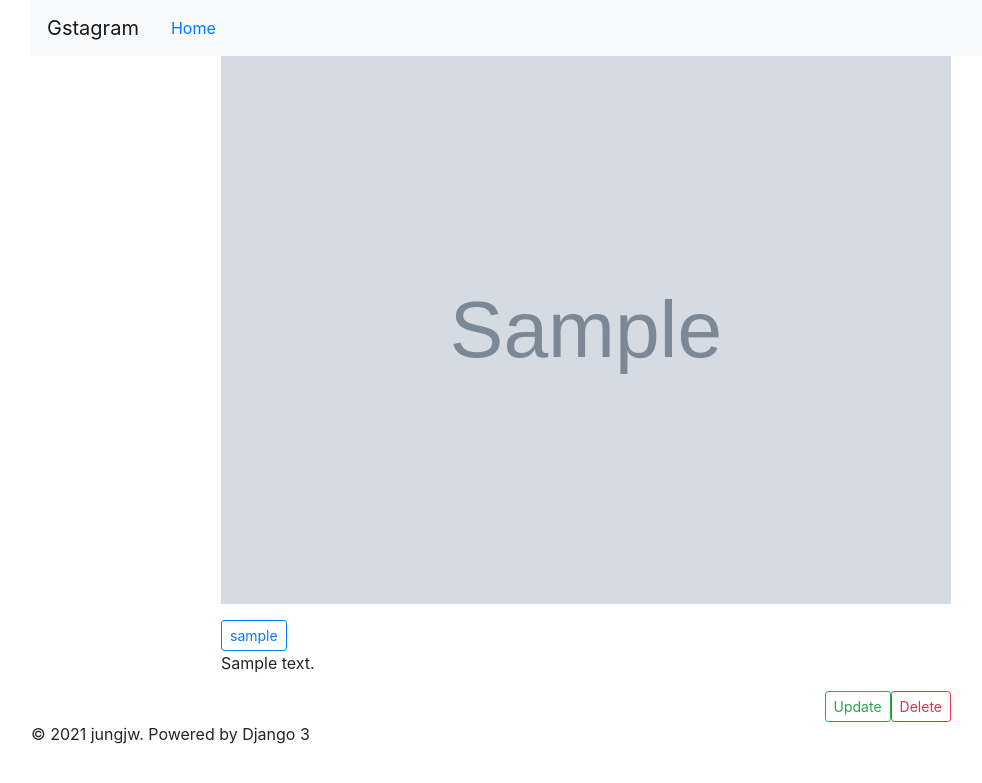
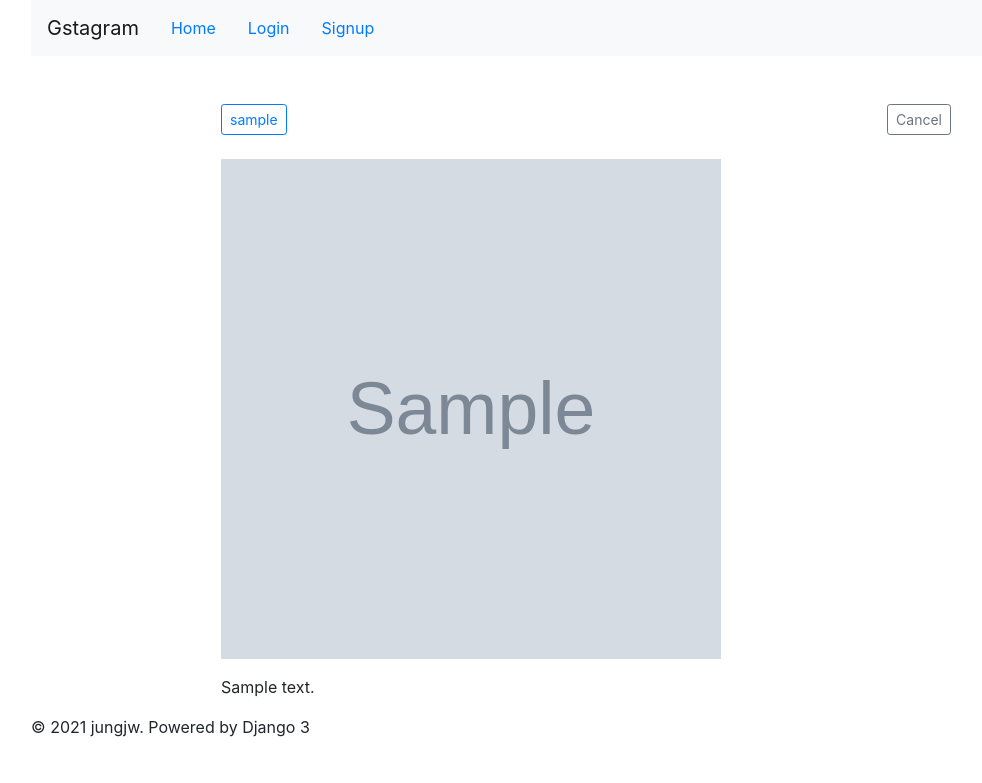
Before and after one commit to g1d5ny/gstagram, a Django app: template photo/templates/photo/detail.html in a window 1280 px wide. Shown: the top 783 px of the page, without its empty margins (54-1036 px from the left). Run offline with Django 3.2, Linux system fonts and the light colour scheme; the template is opened without the code that fills it: most values are stand-ins (such as "Sample title", 1, 10 or a date in 2020); grey boxes marked "Sample" are stand-in pictures.

Commit message:
heroku update

```diff
--- a/photo/templates/photo/detail.html
+++ b/photo/templates/photo/detail.html
@@ -6,15 +6,19 @@
 <div class="row">
     <div class="col-md-2"></div>
     <div class="col-md-8 panel panel-default">
-        <p><img src="{{object.photo.url}}" style="width:100%;"></p>
-        <button type="button" class="btn btn-outline-primary btn-sm">
-            {{object.author.username}}
-        </button>
+        <div style="justify-content: space-between">
+            <br><br>
+            <button type="button" class="btn btn-outline-primary btn-sm">
+                {{object.author.username}}
+            </button>
+            <a href="/" class="btn btn-outline-secondary btn-sm float-right">Cancel</a>
+            {% if user.username == object.author.username %}
+            <a href="{% url 'photo:photo_delete' pk=object.id %}" class="btn btn-outline-danger btn-sm float-right">Delete</a>
+            <a href="{% url 'photo:photo_update' pk=object.id %}" class="btn btn-outline-success btn-sm float-right">Update</a>
+            {% endif %}
+        </div>
+        <p><br><img src="{{object.photo.url}}" style="width:500px; height: 500px"></p>
         <p>{{object.text|linebreaksbr}}</p>
-        <a href="{% url 'photo:photo_delete' pk=object.id %}"
-           class="btn btn-outline-danger btn-sm float-right">Delete</a>
-        <a href="{% url 'photo:photo_update' pk=object.id %}"
-           class="btn btn-outline-success btn-sm float-right">Update</a>
     </div>
     <div class=" col-md-2">
     </div>
--- a/photo/urls.py
+++ b/photo/urls.py
@@ -8,7 +8,9 @@ app_name = 'photo'
 
 urlpatterns = [
     path('', photo_list, name='photo_list'),
+    # path('', PhotoListView.as_view(), name='photo_list'),
     path('detail/<int:pk>/', DetailView.as_view(model=Photo, template_name='photo/detail.html'), name='photo_detail'),
+    # path('detail/<int:pk>/', DetailView.as_view(), name='photo_detail'),
     path('upload/', PhotoUploadView.as_view(), name='photo_upload'),
     path('delete/<int:pk>/', PhotoDeleteView.as_view(), name='photo_delete'),
     path('update/<int:pk>/', PhotoUpdateView.as_view(), name='photo_update'),
--- a/templates/base.html
+++ b/templates/base.html
@@ -26,9 +26,9 @@
                 <li class="nav-item"><a href="#" class="active nav-link">Welcome, {{user.get_username}}</a></li>
                 <li class="nav-item"><a href="{% url 'photo:photo_upload' %}" class="nav-link">Upload</a></li>
                 <li class="nav-item"><a href="{% url 'logout' %}" class="nav-link">Logout</a></li>
+                {% endif %}
                 <li class="nav-item"><a href="{% url 'login' %}" class="nav-link">Login</a></li>
                 <li class="nav-item"><a href="{% url 'register' %}" class="nav-link">Signup</a></li>
-                {% endif %}
             </ul>
         </nav>
     </header>
```
Also changed, not shown: photo/templates/photo/list.html (+4 -5 lines), photo/views.py (+23 -1 lines).
